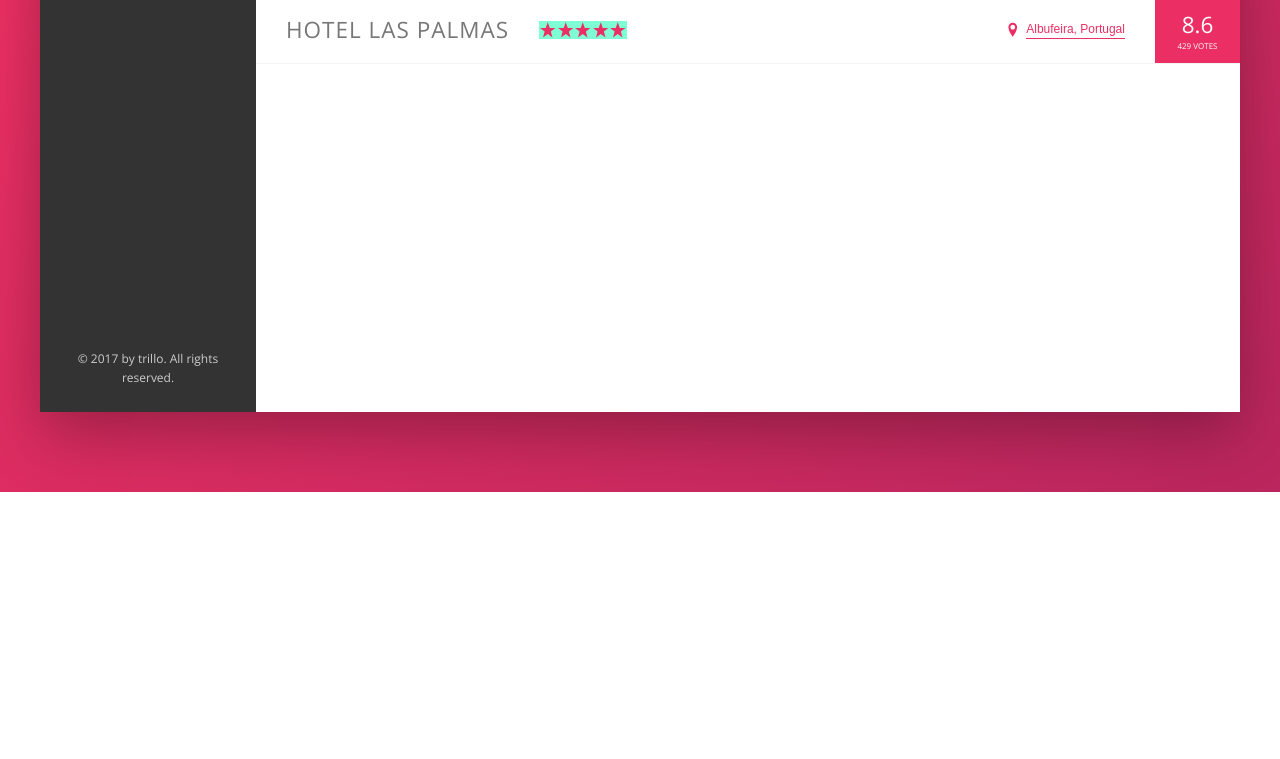
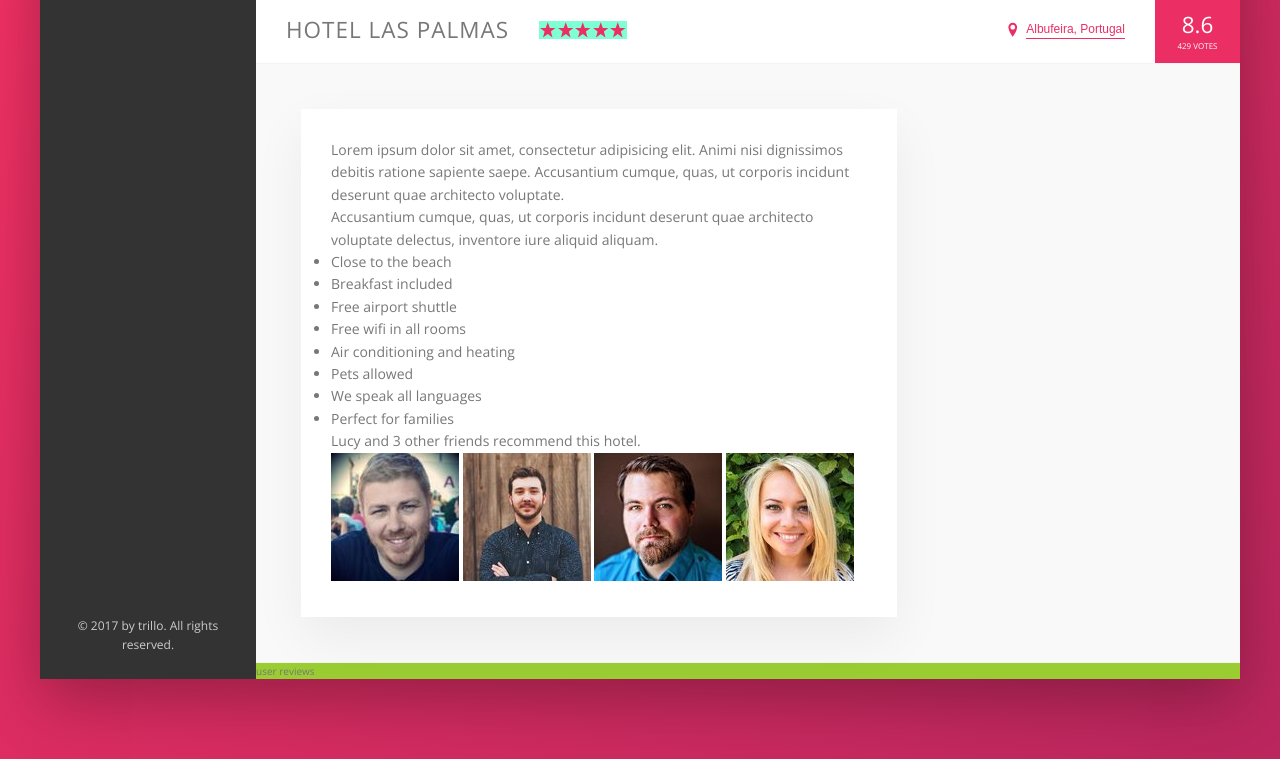
Before and after one commit to denniyusof/Advanced-CSS-and-Sass-Jonas, a website: page Trillo/index.html in a window 1280 px wide. Shown: the part 539-1298 px from the top of the page. Before the commit the page ends 1031 px from the top, so only its background shows below. Drawn offline with nearby package versions, Linux system fonts and the light colour scheme.

Commit message:
finish chapter 82

```diff
--- a/Trillo/index.html
+++ b/Trillo/index.html
@@ -150,6 +150,44 @@
               <div class="overview__rating-count">429 votes</div>
             </div>
           </div>
+
+          <div class="detail">
+            <div class="description">
+              <p class="paragraph">
+                Lorem ipsum dolor sit amet, consectetur adipisicing elit. Animi
+                nisi dignissimos debitis ratione sapiente saepe. Accusantium
+                cumque, quas, ut corporis incidunt deserunt quae architecto
+                voluptate.
+              </p>
+              <p class="paragraph">
+                Accusantium cumque, quas, ut corporis incidunt deserunt quae
+                architecto voluptate delectus, inventore iure aliquid aliquam.
+              </p>
+              <ul class="list">
+                <li class="list__item">Close to the beach</li>
+                <li class="list__item">Breakfast included</li>
+                <li class="list__item">Free airport shuttle</li>
+                <li class="list__item">Free wifi in all rooms</li>
+                <li class="list__item">Air conditioning and heating</li>
+                <li class="list__item">Pets allowed</li>
+                <li class="list__item">We speak all languages</li>
+                <li class="list__item">Perfect for families</li>
+              </ul>
+              <div class="recommend">
+                <p class="recommend__count">
+                    Lucy and 3 other friends recommend this hotel.
+                </p>
+                <div class="recommend__friends">
+                    <img src="img/user-3.jpg" alt="Friend 1" class="recommend__photo">
+                    <img src="img/user-4.jpg" alt="Friend 2" class="recommend__photo">
+                    <img src="img/user-5.jpg" alt="Friend 3" class="recommend__photo">
+                    <img src="img/user-6.jpg" alt="Friend 4" class="recommend__photo">
+                </div>
+            </div>
+        </div>
+            </div>
+            <div class="user-reviews">user reviews</div>
+          </div>
         </main>
       </div>
     </div>
--- a/Trillo/sass/_base.scss
+++ b/Trillo/sass/_base.scss
@@ -13,6 +13,9 @@
   --color-grey-dark-3: #999;
 
   --shadow-dark: 0 2rem 6rem rgba(0, 0, 0, 0.3);
+  --shadow-light: 0 2rem 5rem rgba(0, 0, 0, 0.06);
+
+  --line: 1px solid var(--color-grey-light-2);
 }
 
 * {
--- a/Trillo/sass/_components.scss
+++ b/Trillo/sass/_components.scss
@@ -192,7 +192,7 @@
 .overview {
   display: flex;
   align-items: center;
-  border-bottom: 1px solid var(--color-grey-light-2);
+  border-bottom: var(--line);
 
   &__heading {
     font-size: 2.25rem;
--- a/Trillo/sass/_layout.scss
+++ b/Trillo/sass/_layout.scss
@@ -10,7 +10,7 @@
   font-size: 1.4rem;
   height: 7rem;
   background-color: #fff;
-  border-bottom: 1px solid var(--color-grey-light-2);
+  border-bottom: var(--line);
 
   display: flex;
   justify-content: space-between;
@@ -35,6 +35,26 @@
 .hotel-view {
   //testings
   background-color: #fff;
-  height: 80rem;
   flex: 1; //same as flex-grow:1 flex-shrink:1 flex-basis:0
 }
+
+.detail {
+  display: flex;
+  column-gap: 4.5rem;
+  background-color: var(--color-grey-light-1);
+  padding: 4.5rem;
+  border-bottom: var(--line);
+}
+
+.description {
+  font-size: 1.4rem;
+  background-color: #fff;
+  box-shadow: var(--shadow-light);
+  padding: 3rem;
+  flex: 0 0 60%;
+}
+
+.user-reviews {
+  background-color: yellowgreen;
+  flex: 1;
+}
```
Also changed, not shown: Trillo/css/style.css, 1 other file.
